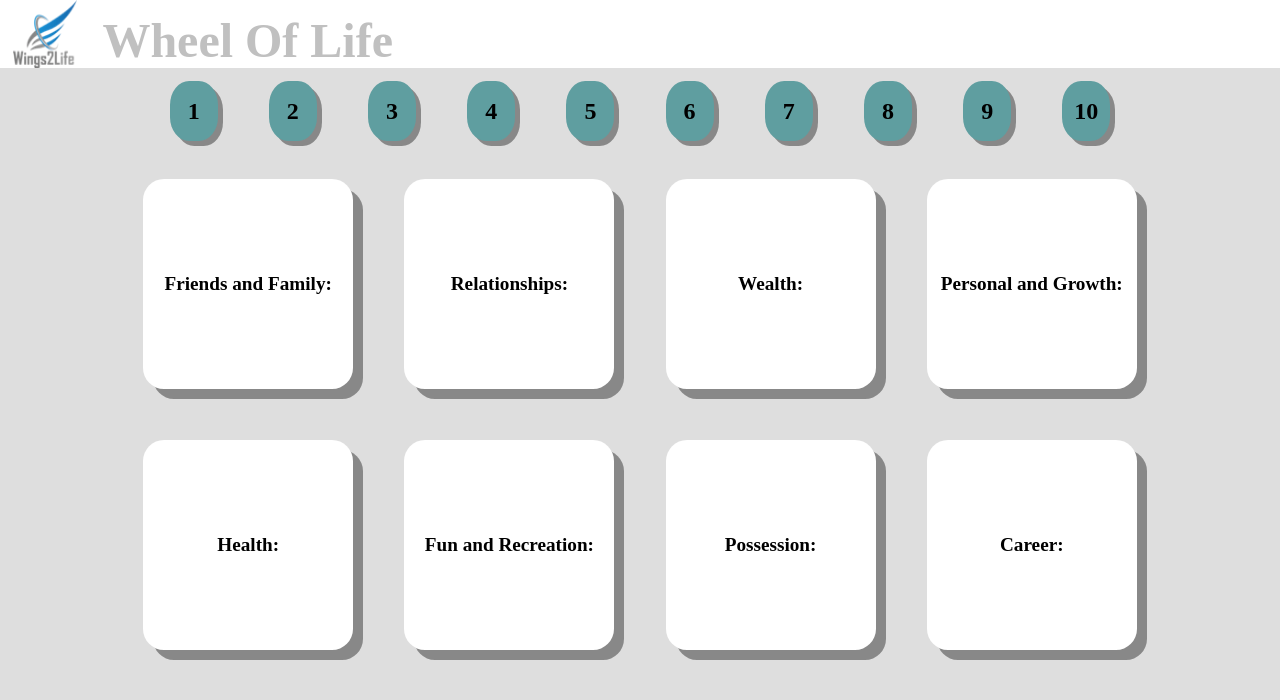
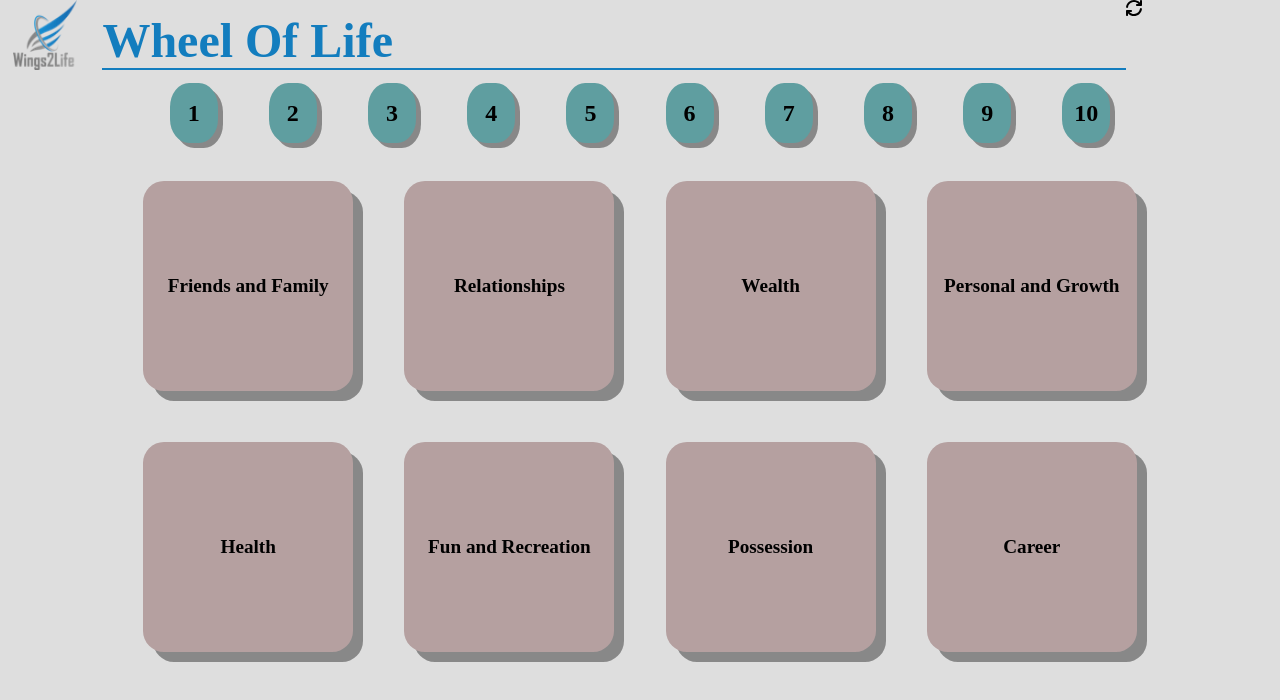
Before and after one commit to MUKESHYADAV833/wheel-of-life-react, a React (Create React App) app: page / in a window 1280 px wide. Shown: the top 700 px of the page. Built offline with nearby package versions, Linux system fonts and the light colour scheme.

Commit message:
ui continued

```diff
--- a/src/App.js
+++ b/src/App.js
@@ -1,10 +1,10 @@
 import React from 'react';
 import { FontAwesomeIcon } from '@fortawesome/react-fontawesome';
-import { fa } from '@fortawesome/free-solid-svg-icons';
+import { faRefresh } from '@fortawesome/free-solid-svg-icons'
 import Tiles from './tile' ;
 import Table from './slider'
-import { faAngleDoubleRight } from '@fortawesome/free-solid-svg-icons';
-class Header extends React.Component {
+// import { faAngleDoubleRight } from '@fortawesome/free-solid-svg-icons';
+class UIModel extends React.Component {
   constructor(props) {
     super(props);
     this.state = null
@@ -21,7 +21,7 @@ class Header extends React.Component {
         <div className="header">
           <img id="logo" src='./wings2life.png' />
           <div className="head">Wheel Of Life</div>
-          <FontAwesomeIcon icon="fa-solid fa-arrows-rotate" />
+          <div><FontAwesomeIcon icon={faRefresh} /></div>
         </div>
         <div><Table/></div>
         <div><Tiles /></div>
@@ -32,4 +32,4 @@ class Header extends React.Component {
   }
 }
 
-export default Header;
+export default UIModel;
--- a/src/index.css
+++ b/src/index.css
@@ -3,26 +3,29 @@
   height: 100vh;
   margin: 0%;
   background-color: #80808042;;
+}
 
-  }
 .head{
   font-size: xxx-large;
   font-weight: 550;
-  color:silver;
+  color:#137dbe;
   width: 80%;
   padding-top: 1%;
   margin-left: 2%;
+  border-bottom: solid;
+  border-bottom-width: 2px;
 }
+
 .header{
-    background-color: white;
   height: 5%;
   display: flex;
+}
 
-  }
 #logo{
   width: 5%;
   margin-left: 1%;
 }
+
 .child{
   display: flex;
   justify-content: center;
@@ -38,14 +41,13 @@
   height: 210px;
   line-height: 210px;
   text-align: center;
-    background-color: white;
+  background-color: #b5a0a0;
   margin: 2%;
   color: black;
   font-size: larger;
   font-weight: 600;
   border-radius: 10%;
   box-shadow: 10px 10px #00000063;
-
 }
 
 .labels{
--- a/src/index.js
+++ b/src/index.js
@@ -1,12 +1,12 @@
 import React from 'react';
 import ReactDOM from 'react-dom';
 import './index.css';
-import Header from './App';
+import UIModel from './App';
 
 
 ReactDOM.render(
   <React.StrictMode>
-    <Header />
+    <UIModel />
   </React.StrictMode>,
   document.getElementById('root')
 );
--- a/src/tile.js
+++ b/src/tile.js
@@ -6,16 +6,16 @@ class Tiles extends React.Component {
     return (
       <div className="parent">
         <div className="child">
-          <div className="tile" id="friends"> Friends and Family:</div>
-          <div className="tile" id="Rela">Relationships:</div>
-          <div className="tile" id="wealth">Wealth:</div>
-          <div className="tile" id="Personal"> Personal and Growth:</div>
+          <div className="tile" id="friends"> Friends and Family</div>
+          <div className="tile" id="Rela">Relationships</div>
+          <div className="tile" id="wealth">Wealth</div>
+          <div className="tile" id="Personal"> Personal and Growth</div>
         </div>
         <div className="child1">
-          <div className="tile" id="health">Health:</div>
-          <div className="tile" id="Fun">Fun and Recreation:</div>
-          <div className="tile" id="poss">Possession:</div>
-          <div className="tile" id="car">Career:</div>
+          <div className="tile" id="health">Health</div>
+          <div className="tile" id="Fun">Fun and Recreation</div>
+          <div className="tile" id="poss">Possession</div>
+          <div className="tile" id="car">Career</div>
         </div>
 
       </div>
```
Lines whose indentation alone changed are shown as unchanged.
